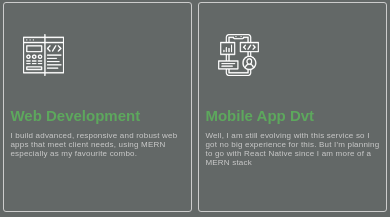
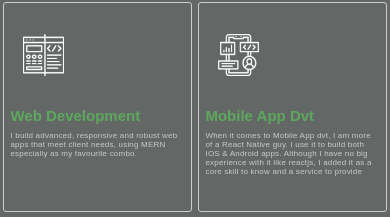
Before and after one commit to Shemaremy/Portfolio, a React (Vite) app in the folder portfolio website/: page / in a window 390 px wide. Shown: the part 3718-3935 px from the top of the page. Built offline with nearby package versions, Linux system fonts and the light colour scheme; a web font is replaced by a local one.

Commit message:
Modified mobile app dvt service description

```diff
--- a/portfolio website/src/components/Parts/Part5.jsx
+++ b/portfolio website/src/components/Parts/Part5.jsx
@@ -30,8 +30,8 @@ function Part5() {
                             <div className="lower_service_card">
                                 <h3 className="proffession_title">Mobile App Dvt</h3>
                                 <p className="proffession_paragraph">
-                                    Well, I am still evolving with this service so I got no big experience for this. But I'm planning to
-                                    go with React Native since I am more of a MERN stack
+                                    When it comes to Mobile App dvt, I am more of a React Native guy. I use it to build both IOS & Android apps.
+                                    Although I have no big experience with it like reactjs, I added it as a core skill to know and a service to provide
                                 </p>
                             </div>
                         </div>
```
